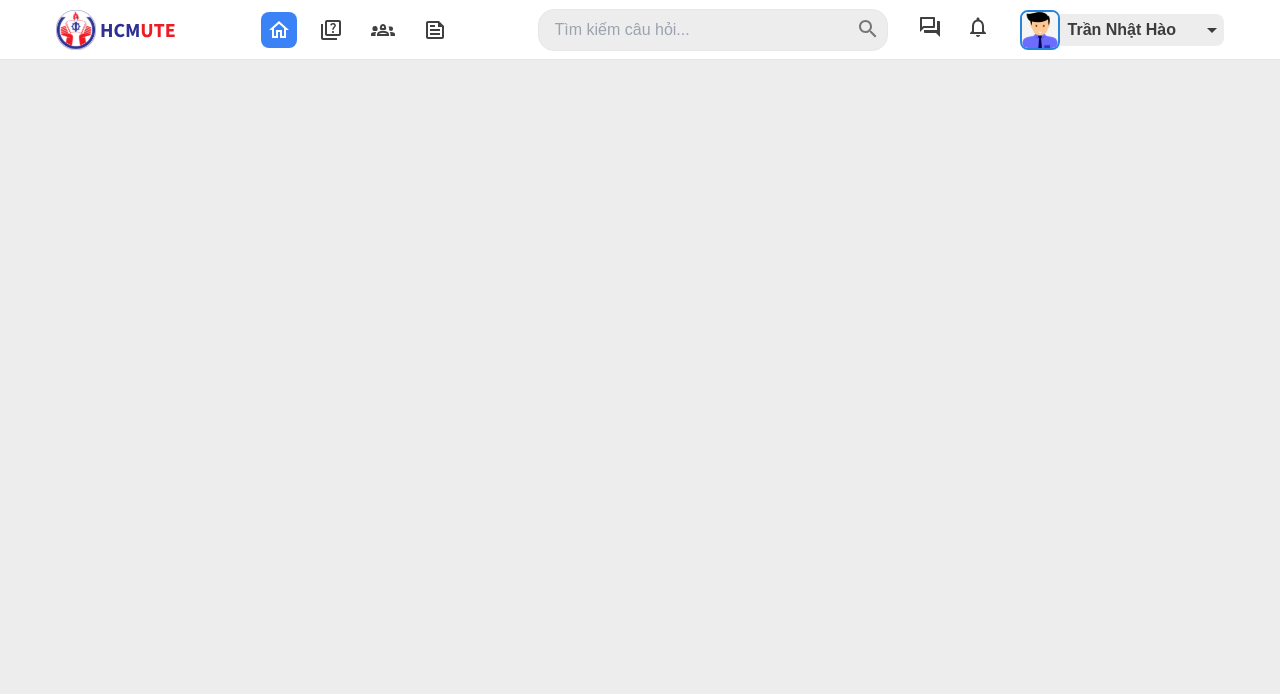
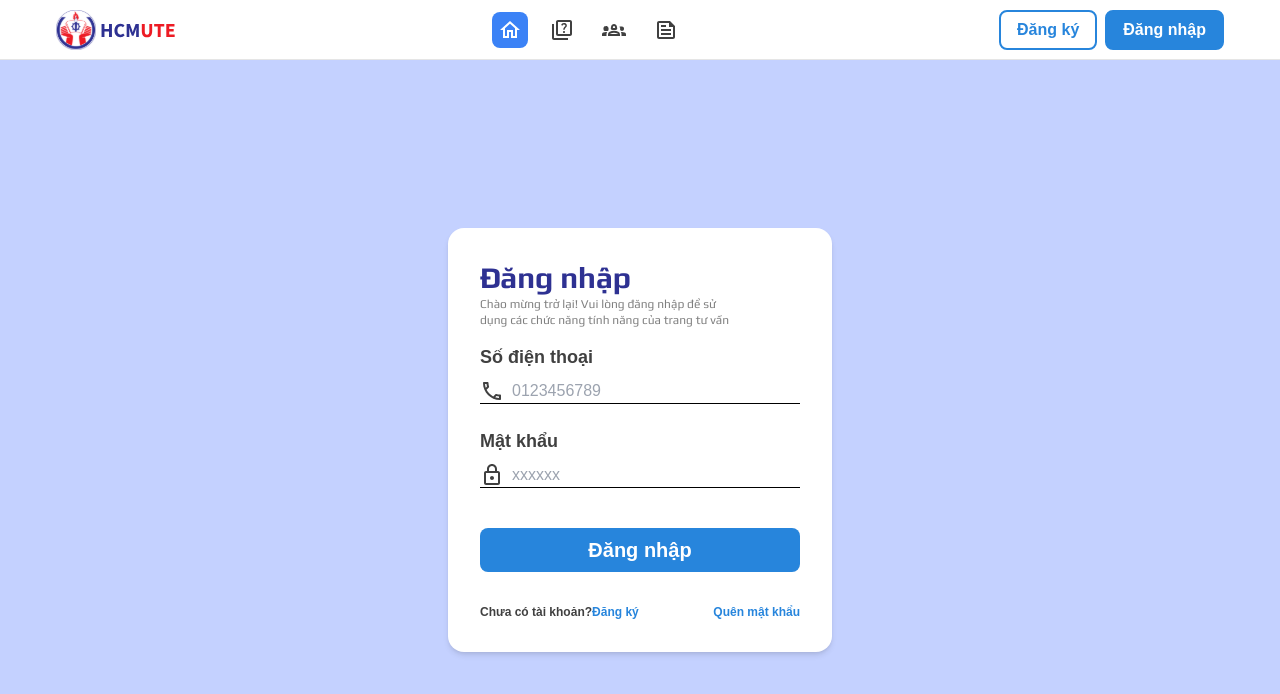
Before and after one commit to phuong090802/Nhom1-KLTN-HK1-23-24-CLC, a React (Vite) app in the folder client/: page /dang-nhap in a window 1280 px wide. Before the commit this address had no page. Shown: the top 694 px of the page. Built offline with nearby package versions, Linux system fonts and the light colour scheme; a web font is replaced by a local one.

Commit message:
07/02/2024

```diff
--- a/client/package.json
+++ b/client/package.json
@@ -15,6 +15,7 @@
     "@mui/icons-material": "^5.15.6",
     "@mui/material": "^5.15.6",
     "axios": "^1.6.7",
+    "js-cookie": "^3.0.5",
     "react": "^18.2.0",
     "react-dom": "^18.2.0",
     "react-hook-form": "^7.50.0",
--- a/client/src/App.jsx
+++ b/client/src/App.jsx
@@ -7,6 +7,7 @@ import CounsellorQuestionList from "./page/counsellor/counsellor-question-list";
 import Login from "./page/public/login";
 import Register from "./page/public/register/Register";
 import { BrowserRouter, Route, Routes } from "react-router-dom";
+import ProtectedRoute from "./routes/ProtectedRoute";
 
 export default function App() {
   return (
@@ -15,16 +16,16 @@ export default function App() {
         <Layout >
           <Routes>
             <Route path="/" element={<UserHome />} />
-            <Route path="/login" element={<Login />} />
-            <Route path="/register" element={<Register />} />
+            <Route path="/dang-nhap" element={<Login />} />
+            <Route path="/dang-ky" element={<Register />} />
+            <Route path="/thu-vien-cau-hoi" element={<UserFaqs />} />
+            <Route path="/danh-sach-tu-van-vien" element={<UserCounsellorList />} />
 
+            <Route element={<ProtectedRoute />}>
+              <Route path="/counsellor" element={<CounsellorHome />} />
+              <Route path="/counsellor/danh-sach-cau-hoi" element={<CounsellorQuestionList />} />
+            </Route>
 
-            <Route path="/faqs" element={<UserFaqs />} />
-            <Route path="/counsellors" element={<UserCounsellorList />} />
-
-
-            <Route path="/counsellor" element={<CounsellorHome />} />
-            <Route path="/counsellor/question-list" element={<CounsellorQuestionList />} />
           </Routes>
         </Layout>
       </BrowserRouter>
--- a/client/src/components/header/Header.jsx
+++ b/client/src/components/header/Header.jsx
@@ -1,12 +1,21 @@
+import Cookies from 'js-cookie'
 import logo from '../../assets/svg/logo_1.svg'
 import HeaderButton from './HeaderButton'
 import SearchBar from './SearchBar'
 import UserMenu from './UserMenu'
 import { useState } from 'react'
+import { useLocation, useNavigate } from 'react-router'
 
 const Header = () => {
+    const navigate = useNavigate()
 
     const [selected, setSelected] = useState('home')
+
+    const locale = useLocation()
+
+    console.log(locale.pathname);
+
+    const isLoggedIn = Cookies.get("isLoggedIn") === "true";
 
     return (
         <div className="flex justify-between items-center bg-white h-[60px] border-b border-black/10">
@@ -20,12 +29,35 @@ const Header = () => {
                 <HeaderButton icon={'news'} selected={selected} setSelected={setSelected} />
             </div>
             <div className='flex gap-6 mr-14'>
-                <SearchBar />
-                <div className='flex gap-3'>
-                    <HeaderButton icon={'message'} selected={selected} setSelected={setSelected} />
-                    <HeaderButton icon={'noti'} selected={selected} setSelected={setSelected} />
-                </div>
-                <UserMenu />
+                {(locale.pathname !== '/dang-nhap' && locale.pathname !== '/dang-ky') && <SearchBar />}
+                {
+                    isLoggedIn ?
+                        <>
+                            <div className='flex gap-3'>
+                                <HeaderButton icon={'message'} selected={selected} setSelected={setSelected} />
+                                <HeaderButton icon={'noti'} selected={selected} setSelected={setSelected} />
+                            </div>
+                            <UserMenu />
+                        </>
+                        :
+                        <div className='gap-2 flex'>
+                            <button className='h-10 px-4 bg-white text-primary border-2 text-[16px] font-bold rounded-lg border-primary'
+                                onClick={() => {
+                                    navigate('/dang-ky')
+                                }}
+                            >
+                                Đăng ký
+                            </button>
+                            <button className='h-10 px-4 bg-primary text-white border-2 text-[16px] font-bold rounded-lg border-primary'
+                                onClick={() => {
+                                    navigate('/dang-nhap')
+                                }}
+                            >
+                                Đăng nhập
+                            </button>
+                        </div>
+                }
+                <></>
             </div>
         </div>
     )
--- a/client/src/page/public/login/Login.jsx
+++ b/client/src/page/public/login/Login.jsx
@@ -3,9 +3,13 @@ import LocalPhoneOutlinedIcon from '@mui/icons-material/LocalPhoneOutlined';
 import HttpsOutlinedIcon from '@mui/icons-material/HttpsOutlined';
 import { useForm } from 'react-hook-form';
 import { signIn } from '../../../service/guest/authorService';
+import Cookies from 'js-cookie'
+import { useNavigate } from 'react-router';
 
 
 const Login = () => {
+
+    const naviagte = useNavigate()
 
     const {
         register,
@@ -22,8 +26,11 @@ const Login = () => {
     const onSubmit = async (data) => {
         try {
             const response = await signIn(data)
-            console.log(response);
-
+            Cookies.set('isLoggedIn', true)
+            for (const [key, value] of Object.entries(response.user)) {
+                Cookies.set(key, value)
+            }
+            naviagte('/')
         } catch (error) {
             console.log(error);
         }
@@ -66,6 +73,7 @@ const Login = () => {
                         {...register("password", {
                             required: "Mật khẩu không được để trống"
                         })}
+                        type='password'
                         className='block outline-none border-b border-black w-full pl-8'
                         placeholder='xxxxxx' />
                     <HttpsOutlinedIcon className='absolute inset-y-0 start-0' />
--- a/client/src/page/user/user-home/HomeContent.jsx
+++ b/client/src/page/user/user-home/HomeContent.jsx
@@ -36,8 +36,8 @@ const HomeContent = () => {
 
         <div className='mt-4'>
             {
-                sampleId.map((id) => {
-                    return <Suspense fallback={<LoadingComponent />}>
+                sampleId.map((id, index) => {
+                    return <Suspense key={index} fallback={<LoadingComponent />}>
                         < HomeContentItem key={id} id={id} selectedId={selectedId} setSelectedId={setSelectedId} />
                     </Suspense>
                 })
--- /dev/null
+++ b/client/src/routes/ProtectedRoute.jsx
@@ -0,0 +1,11 @@
+import Cookies from "js-cookie"
+import { Outlet } from "react-router";
+
+const ProtectedRoute = () => {
+
+    const isLoggedIn = Cookies.get("isLoggedIn") === "true";
+
+    return isLoggedIn ? <Outlet /> : <h1>404 Error Not Found</h1>
+}
+
+export default ProtectedRoute
--- a/client/src/service/api.js
+++ b/client/src/service/api.js
@@ -4,4 +4,8 @@ const API = axios.create({
     baseURL: import.meta.env.VITE_API_BASE_URL
 })
 
+API.interceptors.response.use((response) => {
+    return response.data
+})
+
 export default API
```
Also changed, not shown: 1 other file (tests, documents, lock files or other folders).
